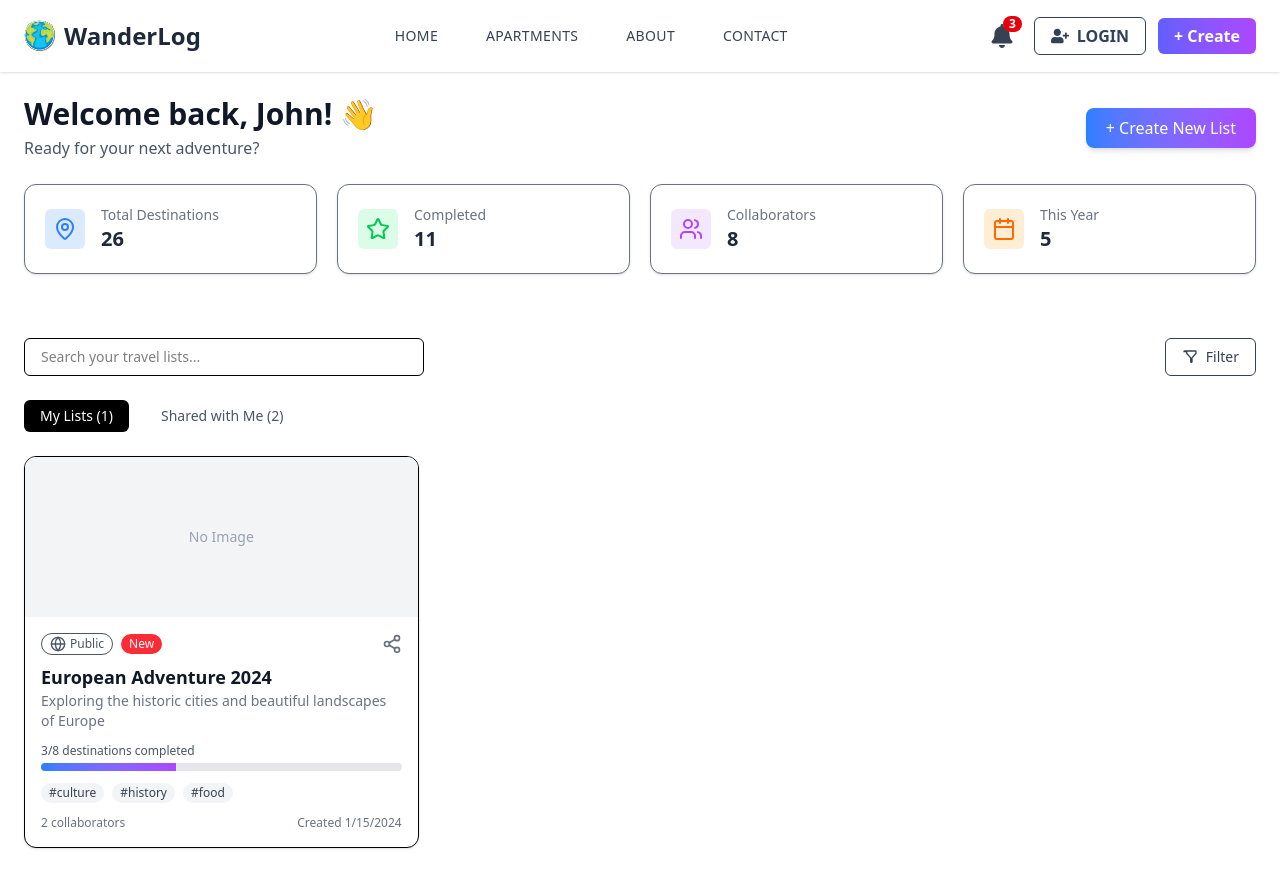
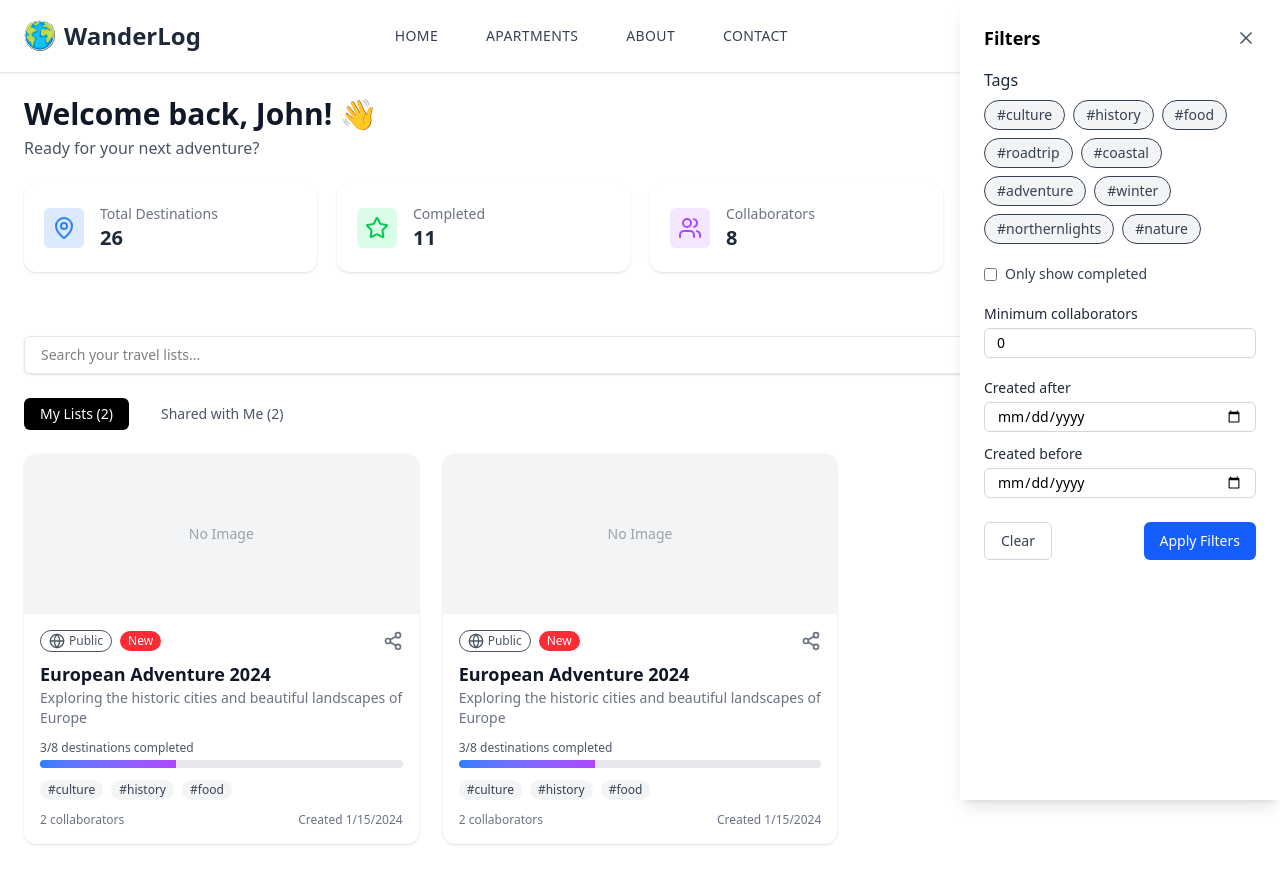
Before and after one commit to Pervaz11/WanderLog-mini-project, a React (Vite) app in the folder client/: page / in a window 1280 px wide. Both pictures are taken after a click on the button "Filter". Shown: the top 888 px of the page. Built offline with nearby package versions, Linux system fonts and the light colour scheme.

Commit message:
feat: Implement comprehensive filter sidebar with animations and multiple filter criteria

```diff
--- /dev/null
+++ b/client/src/components/FilterSidebar.tsx
@@ -0,0 +1,189 @@
+import React, { useState } from "react";
+import { motion } from "framer-motion";
+import { FunnelPlus, X } from "lucide-react";
+
+type FilterSidebarProps = {
+    onApply: (filters: Filters) => void;
+    onClear: () => void;
+};
+
+type Filters = {
+    tags: string[];
+    completedOnly: boolean;
+    minCollaborators: number;
+    createdAfter: string;
+    createdBefore: string;
+};
+
+const allTags = ["culture", "history", "food", "roadtrip", "coastal", "adventure", "winter", "northernlights", "nature"];
+
+const FilterSidebar: React.FC<FilterSidebarProps> = ({ onApply, onClear }) => {
+    const [isOpen, setIsOpen] = useState(false);
+    const [animateClose, setAnimateClose] = useState(false);
+
+    const [filters, setFilters] = useState<Filters>({
+        tags: [],
+        completedOnly: false,
+        minCollaborators: 0,
+        createdAfter: "",
+        createdBefore: "",
+    });
+
+    const toggleTag = (tag: string) => {
+        setFilters((prev) => ({
+            ...prev,
+            tags: prev.tags.includes(tag) ? prev.tags.filter((t) => t !== tag) : [...prev.tags, tag],
+        }));
+    };
+
+    const applyFilters = () => {
+        onApply(filters);
+        closeWithAnimation();
+    };
+
+    const clearFilters = () => {
+        setFilters({
+            tags: [],
+            completedOnly: false,
+            minCollaborators: 0,
+            createdAfter: "",
+            createdBefore: "",
+        });
+        onClear();
+        setIsOpen(false); // no animation
+    };
+
+    const closeWithAnimation = () => {
+        setAnimateClose(true);
+        setTimeout(() => {
+            setIsOpen(false);
+            setAnimateClose(false);
+        }, 300);
+    };
+
+    return (
+        <>
+            <button
+                onClick={() => setIsOpen(true)}
+                className="px-4 flex gap-2 py-1.5 bg-gray-100 rounded-md hover:bg-gray-200 font-semibold text-md text-gray-700 transition duration-300"
+            >
+                <FunnelPlus className="w-5 text-gray-700" /> Filter
+            </button>
+
+            {isOpen && (
+                <motion.div
+                    initial={{ opacity: 0, x: 50 }}
+                    animate={animateClose ? { opacity: 0, x: 50 } : { opacity: 1, x: 0 }}
+                    transition={{ duration: 0.3 }}
+                    className="fixed top-0 right-0 h-full w-80 bg-white shadow-lg z-50 p-6 overflow-y-auto"
+                >
+                    <div className="flex justify-between items-center mb-4">
+                        <h2 className="text-lg font-semibold">Filters</h2>
+                        <button onClick={closeWithAnimation}>
+                            <X className="w-5 h-5 text-gray-600" />
+                        </button>
+                    </div>
+
+                    <div className="space-y-5">
+                        {/* Tags */}
+                        <div>
+                            <p className="font-medium text-gray-800 mb-2">Tags</p>
+                            <div className="flex flex-wrap gap-2">
+                                {allTags.map((tag) => (
+                                    <button
+                                        key={tag}
+                                        onClick={() => toggleTag(tag)}
+                                        className={`px-3 py-1 rounded-full text-sm border ${filters.tags.includes(tag) ? "bg-blue-500 text-white" : "bg-gray-100 text-gray-700"
+                                            }`}
+                                    >
+                                        #{tag}
+                                    </button>
+                                ))}
+                            </div>
+                        </div>
+
+                        {/* Completion */}
+                        <div>
+                            <label className="flex items-center gap-2">
+                                <input
+                                    type="checkbox"
+                                    checked={filters.completedOnly}
+                                    onChange={(e) =>
+                                        setFilters((prev) => ({
+                                            ...prev,
+                                            completedOnly: e.target.checked,
+                                        }))
+                                    }
+                                />
+                                <span className="text-sm text-gray-700">Only show completed</span>
+                            </label>
+                        </div>
+
+                        {/* Collaborators */}
+                        <div>
+                            <label className="block mb-1 text-sm font-medium text-gray-800">Minimum collaborators</label>
+                            <input
+                                type="number"
+                                min={0}
+                                className="w-full border border-gray-300 rounded-md px-3 py-1 text-sm"
+                                value={filters.minCollaborators}
+                                onChange={(e) =>
+                                    setFilters((prev) => ({
+                                        ...prev,
+                                        minCollaborators: parseInt(e.target.value),
+                                    }))
+                                }
+                            />
+                        </div>
+
+                        {/* Date Range */}
+                        <div>
+                            <label className="block text-sm font-medium text-gray-800 mb-1">Created after</label>
+                            <input
+                                type="date"
+                                className="w-full border border-gray-300 rounded-md px-3 py-1 text-sm mb-3"
+                                value={filters.createdAfter}
+                                onChange={(e) =>
+                                    setFilters((prev) => ({
+                                        ...prev,
+                                        createdAfter: e.target.value,
+                                    }))
+                                }
+                            />
+                            <label className="block text-sm font-medium text-gray-800 mb-1">Created before</label>
+                            <input
+                                type="date"
+                                className="w-full border border-gray-300 rounded-md px-3 py-1 text-sm"
+                                value={filters.createdBefore}
+                                onChange={(e) =>
+                                    setFilters((prev) => ({
+                                        ...prev,
+                                        createdBefore: e.target.value,
+                                    }))
+                                }
+                            />
+                        </div>
+                    </div>
+
+                    {/* Buttons */}
+                    <div className="mt-6 flex justify-between">
+                        <button
+                            onClick={clearFilters}
+                            className="px-4 py-2 text-sm text-gray-700 border border-gray-300 rounded-md hover:bg-gray-100"
+                        >
+                            Clear
+                        </button>
+                        <button
+                            onClick={applyFilters}
+                            className="px-4 py-2 text-sm bg-blue-600 text-white rounded-md hover:bg-blue-700"
+                        >
+                            Apply Filters
+                        </button>
+                    </div>
+                </motion.div>
+            )}
+        </>
+    );
+};
+
+export default FilterSidebar;
--- a/client/src/components/ListCard.tsx
+++ b/client/src/components/ListCard.tsx
@@ -27,7 +27,7 @@ const ListCard: React.FC<ListCardProps> = ({
     const progress = (completed / total) * 100;
 
     return (
-        <div className="bg-white rounded-xl shadow-sm border flex flex-col overflow-hidden transition hover:shadow-md">
+        <div className="bg-white rounded-xl shadow-sm flex flex-col overflow-hidden transition hover:shadow-md">
             <div className="bg-gray-100 h-40 flex items-center justify-center">
                 <div className="text-gray-400 text-sm">No Image</div>
             </div>
--- a/client/src/components/StatCard.tsx
+++ b/client/src/components/StatCard.tsx
@@ -11,7 +11,7 @@ interface StatCardProps {
 
 const StatCard: React.FC<StatCardProps> = ({ icon: Icon, label, value, iconColor, bgColor }) => {
     return (
-        <div className="flex items-center gap-4 p-5 rounded-xl shadow-sm border border-gray-500 bg-white transition hover:shadow-md">
+        <div className="flex items-center gap-4 p-5 rounded-xl shadow-sm bg-white transition hover:shadow-md">
             <div className={`p-2 rounded-md ${bgColor}`}>
                 <Icon className={`w-6 h-6 ${iconColor}`} />
             </div>
--- a/client/src/pages/Home.tsx
+++ b/client/src/pages/Home.tsx
@@ -3,7 +3,18 @@ import { motion, AnimatePresence } from "framer-motion";
 import StatCard from "../components/StatCard";
 import ListCard from "../components/ListCard";
 import { MapPin, Star, Users, Calendar } from "lucide-react";
+import FilterSidebar from "../components/FilterSidebar";
 
+// Type for filters
+type Filters = {
+    tags: string[];
+    completedOnly: boolean;
+    minCollaborators: number;
+    createdAfter: string;
+    createdBefore: string;
+};
+
+// Stats section
 const stats = [
     {
         icon: MapPin,
@@ -35,7 +46,20 @@ const stats = [
     },
 ];
 
+// Lists
 const initialMyLists = [
+    {
+        title: "European Adventure 2024",
+        description:
+            "Exploring the historic cities and beautiful landscapes of Europe",
+        isPublic: true,
+        isNew: true,
+        completed: 3,
+        total: 8,
+        tags: ["culture", "history", "food"],
+        collaborators: 2,
+        createdAt: "1/15/2024",
+    },
     {
         title: "European Adventure 2024",
         description:
@@ -78,15 +102,21 @@ const initialSharedLists = [
 const Home: React.FC = () => {
     const [search, setSearch] = useState("");
     const [activeTab, setActiveTab] = useState<"my" | "shared">("my");
+    const [filters, setFilters] = useState<Filters | null>(null);
+
+    const applyAllFilters = (list: any) => {
+        const passSearch = list.title.toLowerCase().includes(search.toLowerCase());
+        const passTags = !filters?.tags?.length || filters.tags.every(tag => list.tags.includes(tag));
+        const passCompleted = !filters?.completedOnly || list.completed === list.total;
+        const passCollaborators = filters?.minCollaborators == null || list.collaborators >= filters.minCollaborators;
+        const passCreatedAfter = !filters?.createdAfter || new Date(list.createdAt) >= new Date(filters.createdAfter);
+        const passCreatedBefore = !filters?.createdBefore || new Date(list.createdAt) <= new Date(filters.createdBefore);
+
+        return passSearch && passTags && passCompleted && passCollaborators && passCreatedAfter && passCreatedBefore;
+    };
 
     const filteredLists =
-        activeTab === "my"
-            ? initialMyLists.filter((list) =>
-                list.title.toLowerCase().includes(search.toLowerCase())
-            )
-            : initialSharedLists.filter((list) =>
-                list.title.toLowerCase().includes(search.toLowerCase())
-            );
+        (activeTab === "my" ? initialMyLists : initialSharedLists).filter(applyAllFilters);
 
     return (
         <>
@@ -129,25 +159,14 @@ const Home: React.FC = () => {
                         placeholder="Search your travel lists..."
                         value={search}
                         onChange={(e) => setSearch(e.target.value)}
-                        className="w-full md:w-[400px] border rounded-md px-4 py-2 text-sm focus:outline-none focus:ring-2 focus:ring-blue-500"
+                        className="w-full shadow border border-gray-200 rounded-md px-4 py-2 text-sm focus:outline-none focus:ring-2 focus:ring-blue-500"
                     />
-                    <button className="flex items-center gap-2 border px-4 py-2 rounded-md text-sm text-gray-700 hover:bg-gray-100 transition">
-                        <svg
-                            xmlns="http://www.w3.org/2000/svg"
-                            className="w-4 h-4"
-                            fill="none"
-                            viewBox="0 0 24 24"
-                            stroke="currentColor"
-                        >
-                            <path
-                                strokeLinecap="round"
-                                strokeLinejoin="round"
-                                strokeWidth={2}
-                                d="M3 4a1 1 0 011-1h16a1 1 0 011 1v2a1 1 0 01-.293.707L15 13.414V19a1 1 0 01-2 0v-5.586l-5.707-6.707A1 1 0 017 6V4z"
-                            />
-                        </svg>
-                        Filter
-                    </button>
+                    <div className="flex-shrink-0">
+                        <FilterSidebar
+                            onApply={(f) => setFilters(f)}
+                            onClear={() => setFilters(null)}
+                        />
+                    </div>
                 </div>
 
                 {/* Tabs */}
@@ -155,22 +174,23 @@ const Home: React.FC = () => {
                     <button
                         onClick={() => setActiveTab("my")}
                         className={`px-4 py-1.5 text-sm font-medium rounded-md ${activeTab === "my"
-                                ? "bg-black text-white"
-                                : "text-gray-600 hover:bg-gray-100"
+                            ? "bg-black text-white"
+                            : "text-gray-600 hover:bg-gray-100"
                             }`}
                     >
-                        My Lists ({initialMyLists.length})
+                        My Lists ({initialMyLists.filter(applyAllFilters).length})
                     </button>
                     <button
                         onClick={() => setActiveTab("shared")}
                         className={`px-4 py-1.5 text-sm font-medium rounded-md ${activeTab === "shared"
-                                ? "bg-black text-white"
-                                : "text-gray-600 hover:bg-gray-100"
+                            ? "bg-black text-white"
+                            : "text-gray-600 hover:bg-gray-100"
                             }`}
                     >
-                        Shared with Me ({initialSharedLists.length})
+                        Shared with Me ({initialSharedLists.filter(applyAllFilters).length})
                     </button>
                 </div>
+
 
                 {/* Cards */}
                 <AnimatePresence mode="wait">
```
